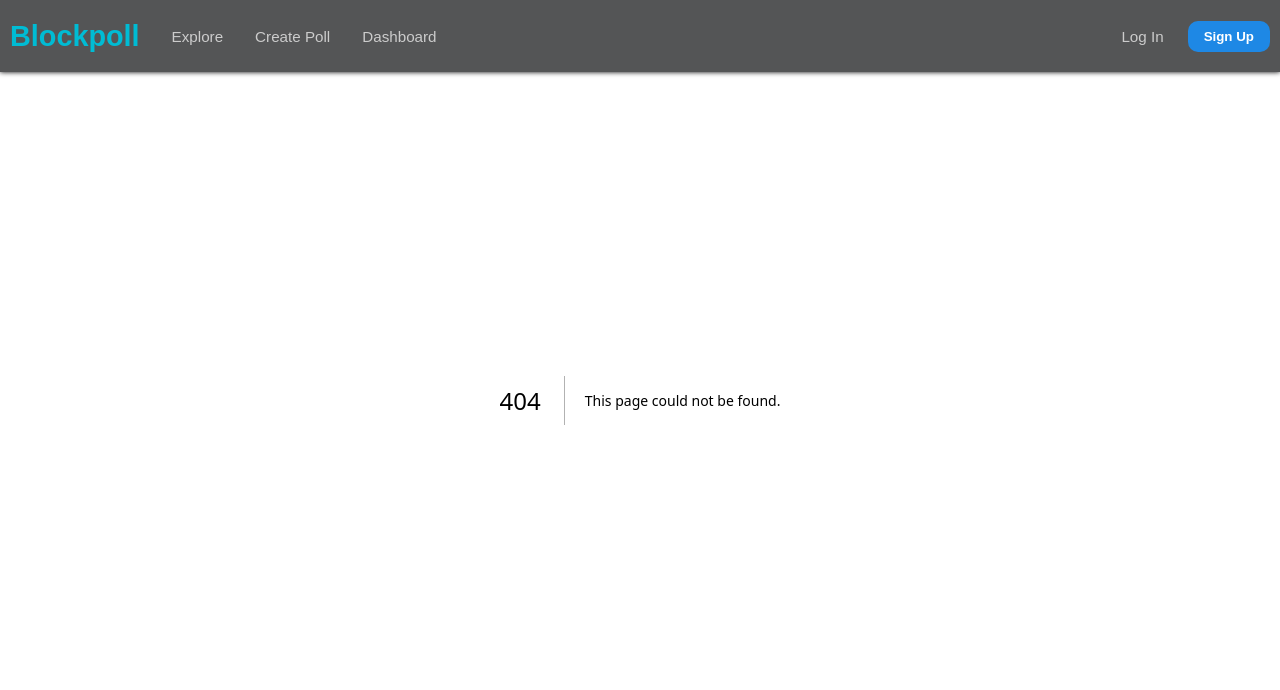
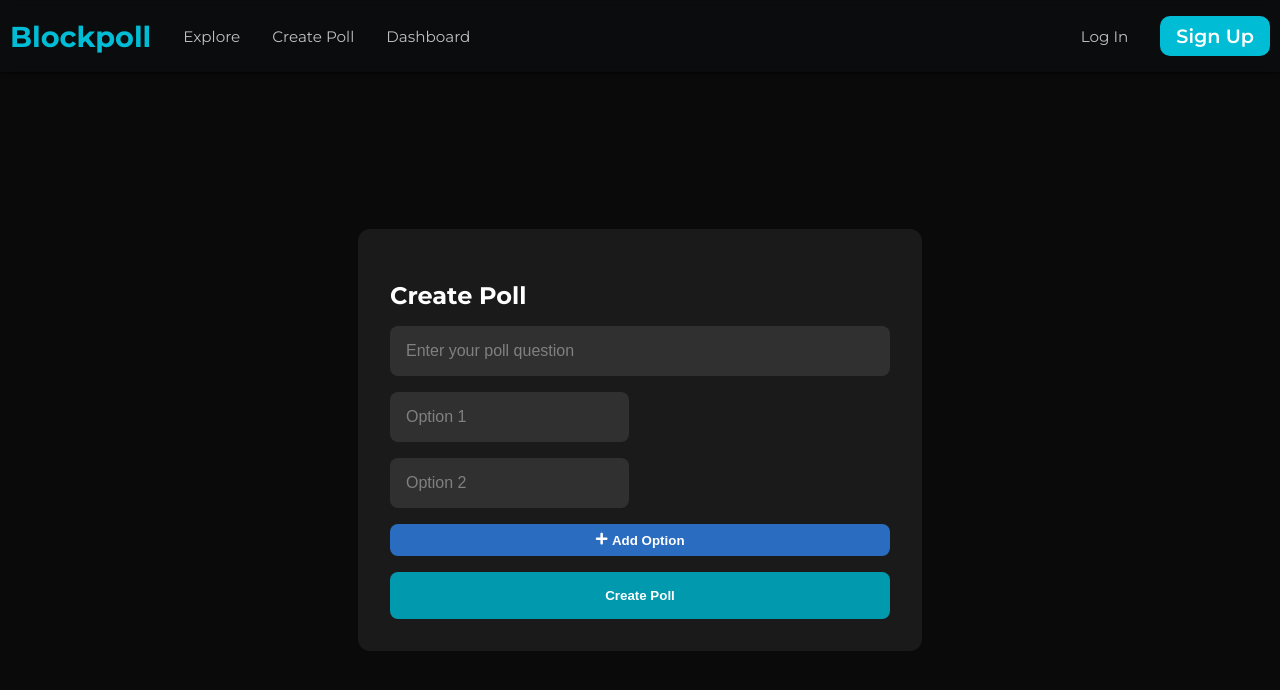
Before and after one commit to BrandonBelardo/blockpoll, a Next.js app: page /create in a window 1280 px wide. Before the commit this address had no page. Shown: the top 690 px of the page. Built offline with nearby package versions, Linux system fonts and the light colour scheme.

Commit message:
UI ready for checkpoint

```diff
--- a/components/Navbar.js
+++ b/components/Navbar.js
@@ -28,37 +28,43 @@ const Left = styled.div`
 const Right = styled.div`
   display: flex;
   align-items: center;
-  gap: 1.5rem;
+  gap: 2rem;
 `;
 
 const Logo = styled.h2`
   font-weight: bold;
-  color: #00bcd4;
+  color:rgb(0, 188, 212);
 `;
 
 const NavLink = styled(Link)`
-  color: #ccc;
+  color:rgb(192, 192, 192);
   font-size: 0.95rem;
   &:hover {
     color: white;
   }
 `;
 
-const Button = styled.button`
-  background: #1e88e5;
+const SignUpButton = styled.a`
+  background: rgb(0, 188, 212);
   color: white;
   padding: 0.5rem 1rem;
   border-radius: 10px;
   border: none;
   font-weight: 600;
   cursor: pointer;
+  text-align: center;
+  display: inline-block;
+
+  &:hover {
+    background: rgb(0, 135, 153);
+  }
 `;
 
 export default function Navbar() {
   return (
     <Nav>
       <Left>
-        <Link href="/" passHref>
+        <Link href="/">
           <Logo>Blockpoll</Logo>
         </Link>
         <NavLink href="/">Explore</NavLink>
@@ -67,7 +73,7 @@ export default function Navbar() {
       </Left>
       <Right>
         <NavLink href="/login">Log In</NavLink>
-        <Button>Sign Up</Button>
+        <SignUpButton href="/signup">Sign Up</SignUpButton>
       </Right>
     </Nav>
   );
--- a/pages/_app.js
+++ b/pages/_app.js
@@ -3,15 +3,10 @@ import Navbar from '../components/Navbar';
 import { createGlobalStyle } from 'styled-components';
 
 const GlobalStyle = createGlobalStyle`
-  * {
-    margin: 0;
-    padding: 0;
-    box-sizing: border-box;
-  }
 
   body {
-    background: #0a0a0a;
-    color: #ededed;
+    background:rgb(10, 10, 10);
+    color:rgb(237, 237, 237);
     font-family: "Montserrat", sans-serif;
   }
 
@@ -32,11 +27,10 @@ export default function MyApp({ Component, pageProps }) {
   return (
     <>
       <GlobalStyle />
-
       {isClient && (
         <>
-        <Navbar />
-        <Component {...pageProps} />
+          <Navbar />
+          <Component {...pageProps} />
         </>)}
     </>
   );
--- a/pages/_document.js
+++ b/pages/_document.js
@@ -3,7 +3,11 @@ import { Html, Head, Main, NextScript } from "next/document";
 export default function Document() {
   return (
     <Html lang="en">
-      <Head />
+      <Head>
+        <link rel="preconnect" href="https://fonts.googleapis.com" />
+        <link rel="preconnect" href="https://fonts.gstatic.com" crossorigin />
+        <link href="https://fonts.googleapis.com/css2?family=Montserrat:ital,wght@0,100..900;1,100..900&display=swap" rel="stylesheet" />
+      </Head>
       <body>
         <Main />
         <NextScript />
--- a/pages/api/hello.js
+++ /dev/null
@@ -1,5 +0,0 @@
-// Next.js API route support: https://nextjs.org/docs/api-routes/introduction
-
-export default function handler(req, res) {
-  res.status(200).json({ name: "John Doe" });
-}
--- /dev/null
+++ b/pages/create.js
@@ -0,0 +1,165 @@
+import { useState } from 'react';
+import styled from 'styled-components';
+import { FaPlus, FaTimes } from 'react-icons/fa';
+
+const CreateWrapper = styled.div`
+  display: flex;
+  justify-content: center;
+  align-items: center;
+  min-height: 100vh;
+  background:rgb(10, 10, 10);
+  padding: 2rem;
+`;
+
+const CreateCard = styled.div`
+  background:rgb(26, 26, 26);
+  padding: 2rem;
+  border-radius: 12px;
+  width: 100%;
+  max-width: 500px;
+  color: white;
+  display: flex;
+  flex-direction: column;
+`;
+
+const Input = styled.input`
+  background:rgb(48, 48, 48);
+  color:rgb(192, 192, 192);
+  padding: 1rem;
+  margin-bottom: 1rem;
+  border-radius: 8px;
+  border: none;
+  font-size: 1rem;
+
+  &::placeholder {
+    color:rgb(128, 128, 128);
+  }
+`;
+
+const OptionWrapper = styled.div`
+  display: flex;
+  align-items: center;
+  margin-bottom: 1rem;
+`;
+
+const TitleHeader = styled.h2`
+    margin-bottom: 1rem;
+`
+
+const OptionInput = styled.input`
+  background:rgb(48, 48, 48);
+  color:rgb(192, 192, 192);
+  padding: 1rem;
+  margin-right: 0.5rem;
+  border-radius: 8px;
+  border: none;
+  font-size: 1rem;
+
+  &::placeholder {
+    color:rgb(128, 128, 128);
+  }
+`;
+
+const AddOptionButton = styled.button`
+  background:rgb(42, 109, 192);
+  color: white;
+  padding: 0.5rem;
+  border-radius: 8px;
+  border: none;
+  cursor: pointer;
+  font-weight: 600;
+
+  &:hover {
+    background: rgb(43, 91, 158);
+  }
+`;
+
+const RemoveOptionButton = styled.button`
+  background: none;
+  border: none;
+  color:rgb(226, 85, 85);
+  font-size: 1.5rem;
+  cursor: pointer;
+  margin-left: 1rem;
+`;
+
+const SubmitButton = styled.button`
+  background: rgb(0, 153, 173);
+  color: white;
+  padding: 1rem;
+  border-radius: 8px;
+  border: none;
+  font-weight: 600;
+  cursor: pointer;
+  margin-top: 1rem;
+
+  &:hover {
+    background: rgb(0, 188, 212);
+  }
+`;
+
+export default function Create() {
+    const [question, setQuestion] = useState('');
+    // Start with two empty options
+    const [options, setOptions] = useState(['', '']);
+
+    const handleAddOption = () => {
+        // Get current options, add a new blank one
+        setOptions([...options, '']);
+    };
+
+    const handleRemoveOption = (index) => {
+        // Remove the option the matches the chosen index
+        const newOptions = options.filter((_, i) => i !== index);
+        setOptions(newOptions);
+    };
+
+    const handleOptionChange = (e, index) => {
+        // Copy options, don't want to modify it without using our useState function
+        const newOptions = [...options];
+        newOptions[index] = e.target.value;
+        setOptions(newOptions);
+    };
+
+    const handleSubmit = () => {
+        // Add backend submission later
+        console.log('Poll created');
+    };
+
+    return (
+        <CreateWrapper>
+            <CreateCard>
+                <TitleHeader>Create Poll</TitleHeader>
+                <Input
+                    type="text"
+                    placeholder="Enter your poll question"
+                    value={question}
+                    onChange={(e) => setQuestion(e.target.value)}
+                />
+                {options.map((option, i) => (
+                    <OptionWrapper key={i}>
+                        <OptionInput
+                            type="text"
+                            placeholder={`Option ${i + 1}`}
+                            value={option}
+                            onChange={(e) => handleOptionChange(e, i)}
+                        />
+                        {
+                            // There needs to be at least two options.
+                            // Only allow users to delete an option if there are more than 2.
+                        }
+                        {options.length > 2 && (
+                            <RemoveOptionButton onClick={() => handleRemoveOption(i)}>
+                                <FaTimes />
+                            </RemoveOptionButton>
+                        )}
+                    </OptionWrapper>
+                ))}
+                <AddOptionButton onClick={handleAddOption}>
+                    <FaPlus /> Add Option
+                </AddOptionButton>
+                <SubmitButton onClick={handleSubmit}>Create Poll</SubmitButton>
+            </CreateCard>
+        </CreateWrapper>
+    );
+}
```
Also changed, not shown: components/AuthForm.js (deleted, +0 -88 lines), components/PollCard.js (+23 -12 lines), pages/dashboard.js (added, +75 -0 lines), pages/index.js (+8 -4 lines), pages/login.js (+7 -15 lines), pages/signup.js (added, +11 -0 lines).
